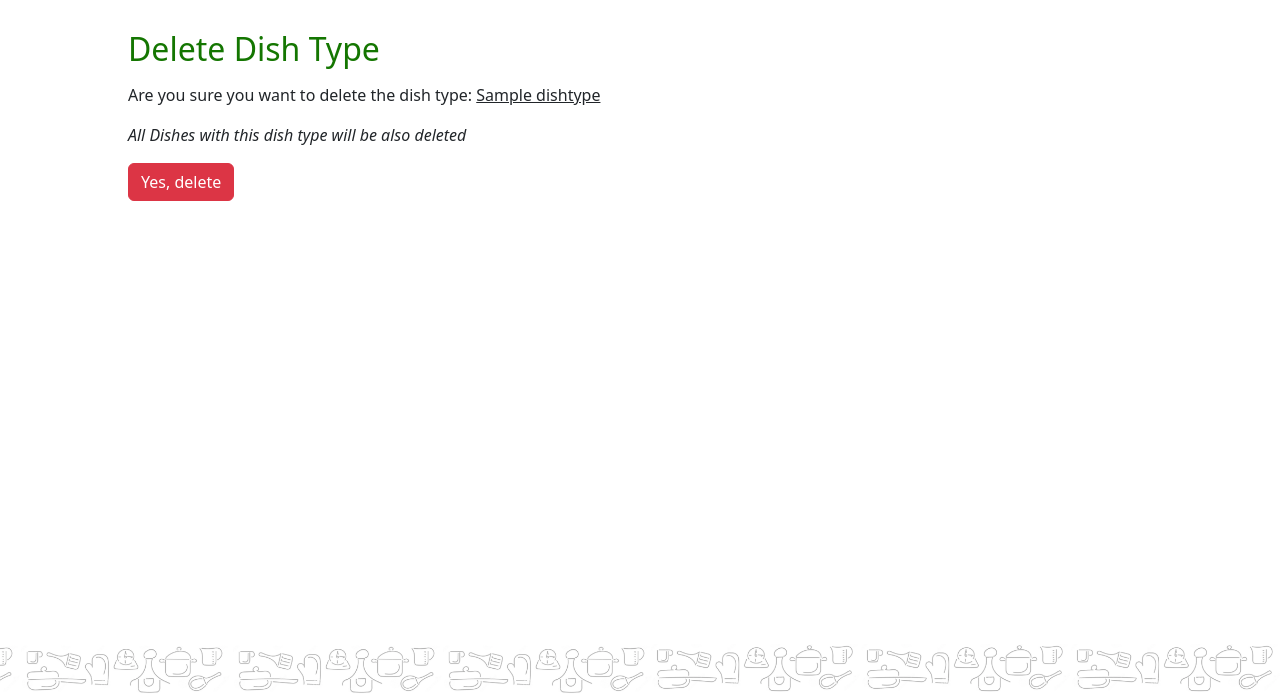
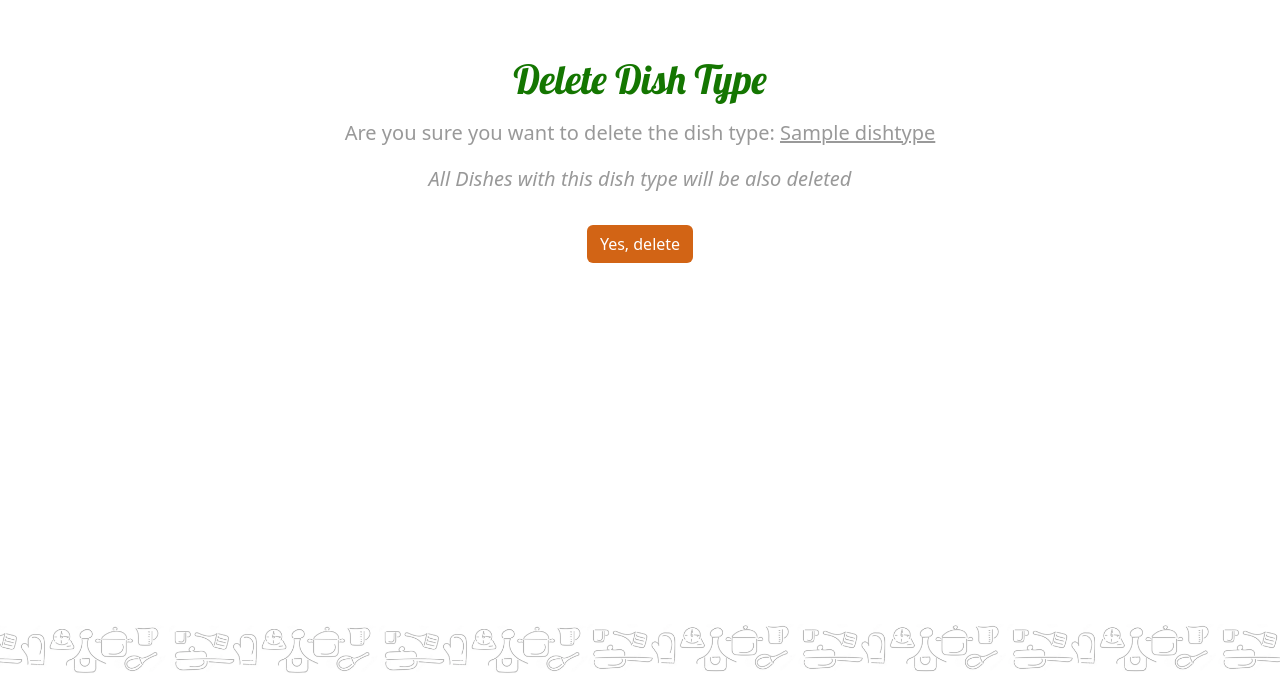
Before and after one commit to Iago-pixel/kitchen-service-mate, a Django app: page /dish-types/1/delete/ in a window 1280 px wide. Shown: the part 106-800 px from the top of the page. Run offline with Django 5.2, Linux system fonts and the light colour scheme; a user stored in the database is signed in; tables that the repository leaves empty hold one stand-in row (values such as "Sample post"); some libraries are stand-ins or nearby versions.

Commit message:
fix: enhance delete confirmation pages for dish type and ingredient with improved styling and layout for better usability

```diff
--- a/templates/menu/dishtype_confirm_delete.html
+++ b/templates/menu/dishtype_confirm_delete.html
@@ -1,15 +1,20 @@
 {% extends 'base.html' %}
+{% load static %}
 
 {% block content %}
-<div style="margin-left: 10%;">
-  <h1 style="font-size: 2rem; color: var(--font-green); margin-bottom: 15px;">Delete Dish Type</h1>
+<div class="text-center" style="padding-top: 25px;">
+  <h1 style="font-size: 2.5rem; color: var(--font-green); margin-bottom: 15px; font-family: var(--font-title);">
+    Delete Dish Type
+  </h1>
 
-  <p>Are you sure you want to delete the dish type: <u>{{ dishtype }}</u></p>
-  <p><i>All Dishes with this dish type will be also deleted</i></p>
+  <p style="font-size: 20px; color: #999;">Are you sure you want to delete the dish type: <u>{{ dishtype }}</u></p>
+  <p style="font-size: 20px; color: #999;"><i>All Dishes with this dish type will be also deleted</i></p>
   <form action="" method="post">
     {% csrf_token %}
-    <button class="btn btn-danger" type="submit">Yes, delete</button>
+    <button class="btn btn-orange" type="submit" style="margin-top: 15px;">Yes, delete</button>
   </form>
-  {% include 'includes/footer.html' %}
+  <footer class="d-flex justify-content-center">
+    <img src="{% static 'img/index_footer.png' %}" alt="" height="50px" style="bottom: 20px; position: fixed;" class="hidden-in-tablet">
+  </footer>
 </div>
 {% endblock %}
```
Also changed, not shown: templates/menu/ingredient_confirm_delete.html (+10 -5 lines).
